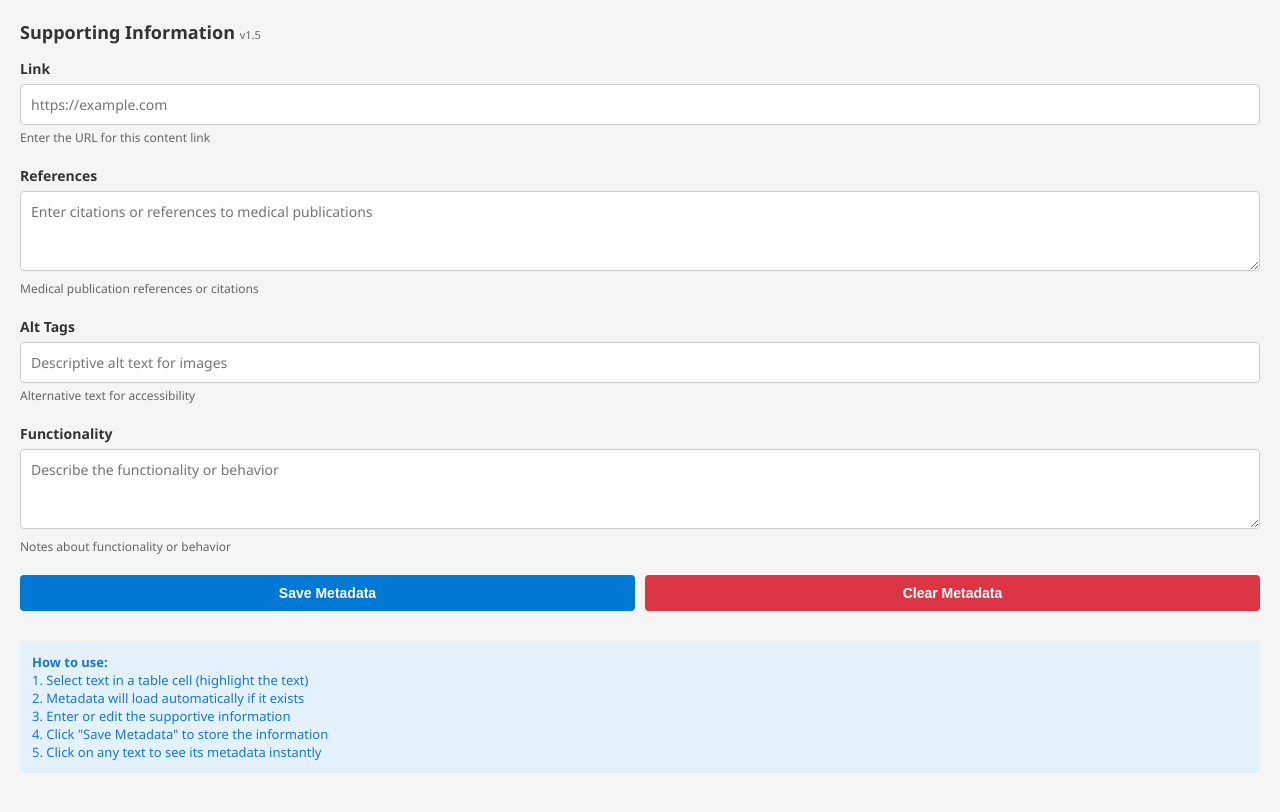
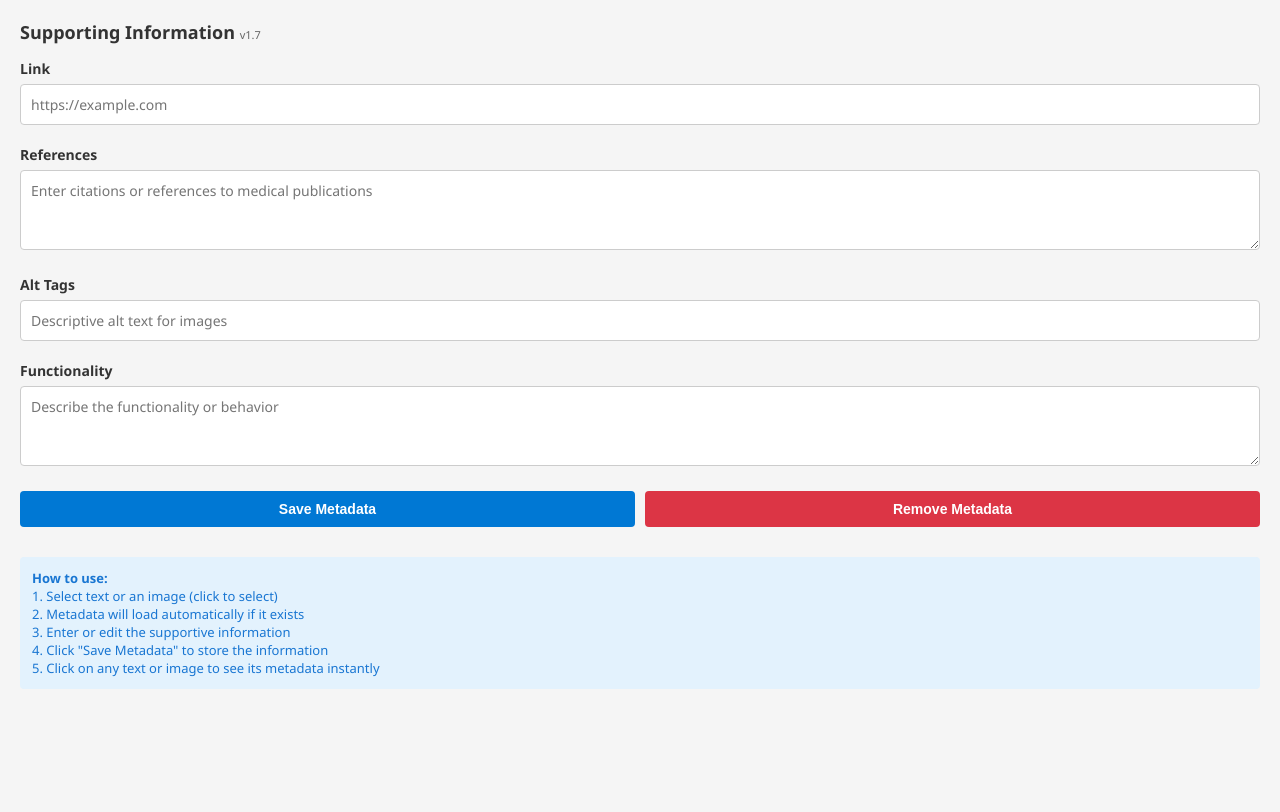
Before and after one commit to phdhdev/manuscript-metadata, a plain HTML site: page taskpane.html in a window 1280 px wide. Drawn offline with Linux system fonts and the light colour scheme; a script that the page names is missing.

Commit message:
Update taskpane.html

```diff
--- a/taskpane.html
+++ b/taskpane.html
@@ -158,10 +158,10 @@
 </head>
 <body>
     <div class="container">
-        <h2>Supporting Information <span style="font-size: 11px; color: #666; font-weight: normal;">v1.5</span></h2>
+        <h2>Supporting Information <span style="font-size: 11px; color: #666; font-weight: normal;">v1.7</span></h2>
 
         <div id="noSelectionWarning" class="warning-box" style="display: none;">
-            Please select text in a table cell to add or edit metadata.
+            Please select text or an image to add or edit metadata.
         </div>
 
         <div id="cellInfo" class="cell-info" style="display: none;">
@@ -172,30 +172,26 @@
             <div class="form-group">
                 <label for="linkUrl">Link</label>
                 <input type="text" id="linkUrl" placeholder="https://example.com">
-                <div class="hint">Enter the URL for this content link</div>
             </div>
 
             <div class="form-group">
                 <label for="references">References</label>
                 <textarea id="references" placeholder="Enter citations or references to medical publications"></textarea>
-                <div class="hint">Medical publication references or citations</div>
             </div>
 
             <div class="form-group">
                 <label for="altTags">Alt Tags</label>
                 <input type="text" id="altTags" placeholder="Descriptive alt text for images">
-                <div class="hint">Alternative text for accessibility</div>
             </div>
 
             <div class="form-group">
                 <label for="functionality">Functionality</label>
                 <textarea id="functionality" placeholder="Describe the functionality or behavior"></textarea>
-                <div class="hint">Notes about functionality or behavior</div>
             </div>
 
             <div class="button-group">
                 <button class="btn-primary" id="saveBtn">Save Metadata</button>
-                <button class="btn-danger" id="clearBtn">Clear Metadata</button>
+                <button class="btn-danger" id="clearBtn">Remove Metadata</button>
             </div>
 
             <div id="status" class="status"></div>
@@ -203,11 +199,11 @@
 
         <div class="info-box" style="margin-top: 30px;">
             <strong>How to use:</strong><br>
-            1. Select text in a table cell (highlight the text)<br>
+            1. Select text or an image (click to select)<br>
             2. Metadata will load automatically if it exists<br>
             3. Enter or edit the supportive information<br>
             4. Click "Save Metadata" to store the information<br>
-            5. Click on any text to see its metadata instantly
+            5. Click on any text or image to see its metadata instantly
         </div>
     </div>
 
```
